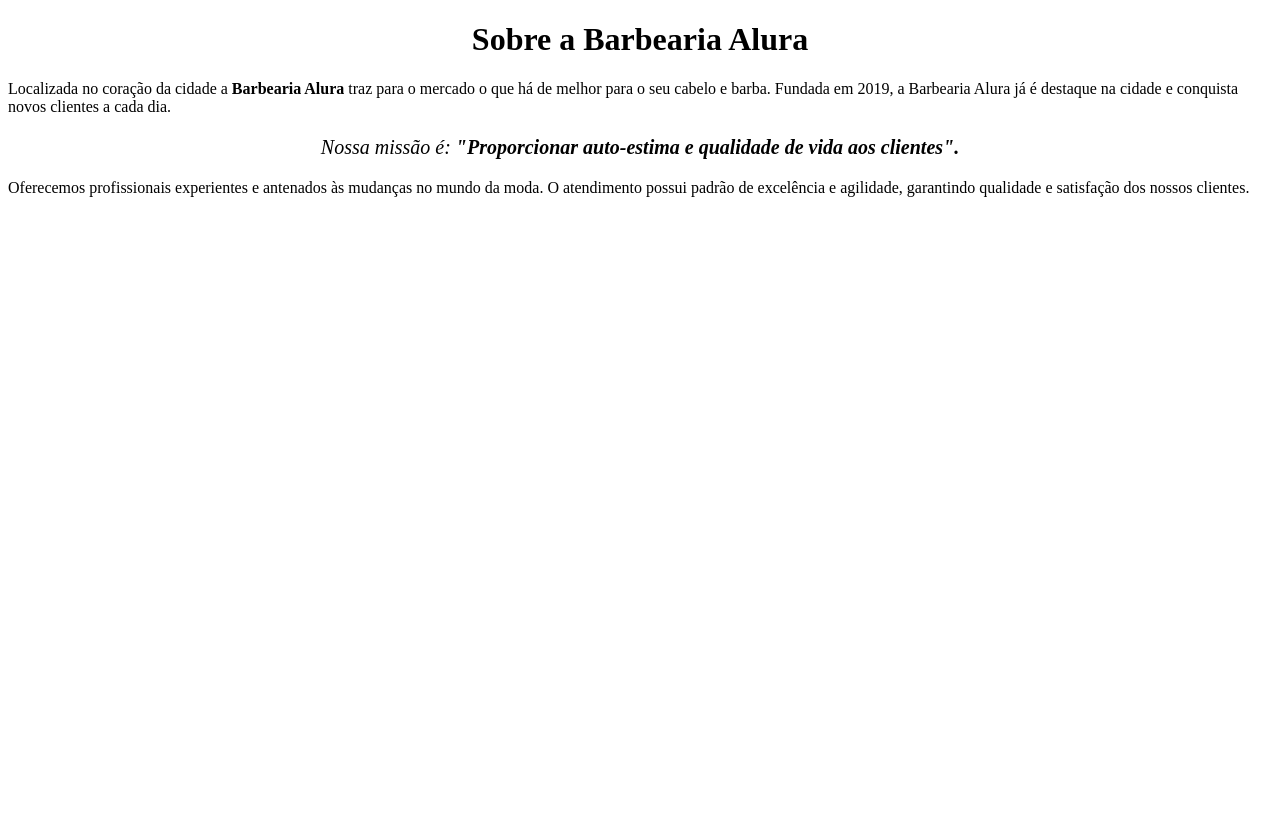
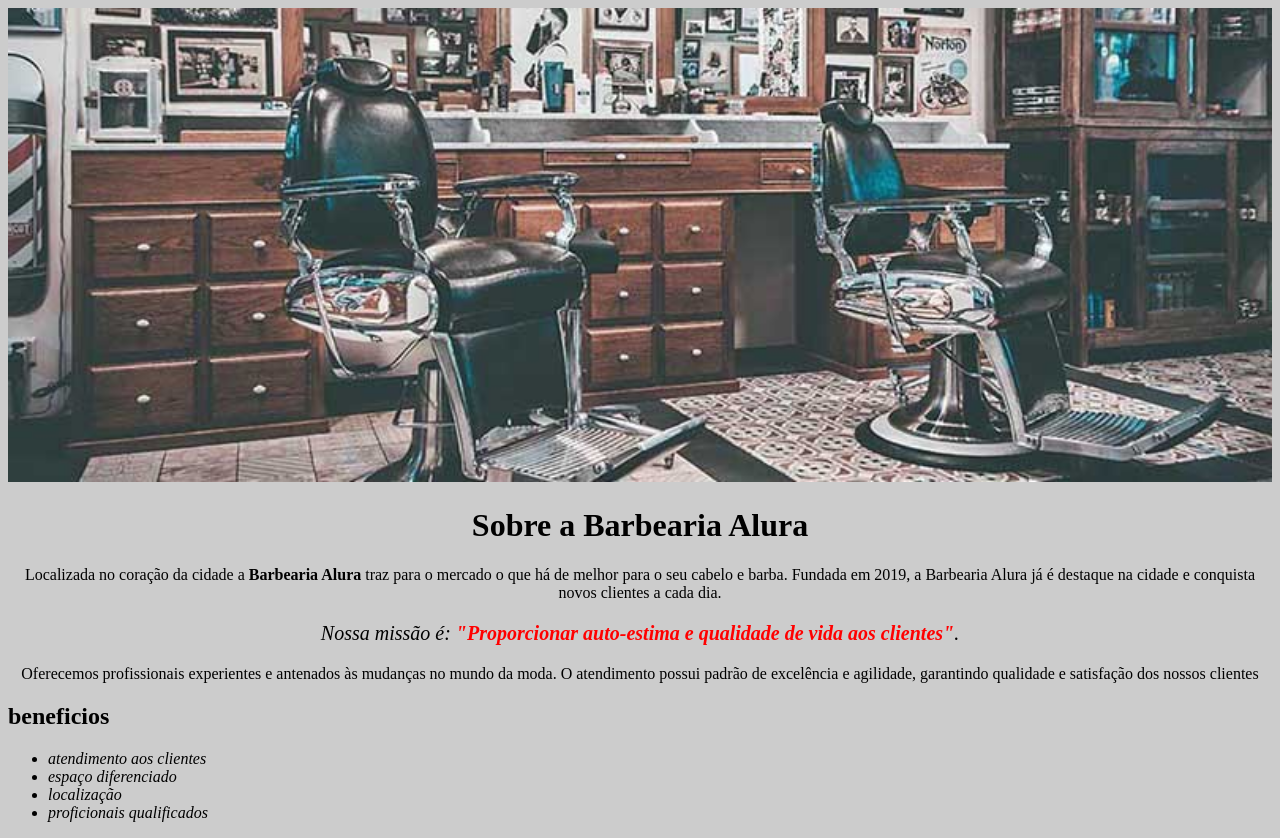
Before and after one commit to anaraquelpp/Projeto-Barbearia, a plain HTML site: page index.html in a window 1280 px wide. Before the commit the page ends 800 px from the top, so only its background shows below. Drawn offline with Linux system fonts and the light colour scheme.

Commit message:
Add files via upload

```diff
--- a/index.html
+++ b/index.html
@@ -3,25 +3,33 @@
 	<head>
 		<meta charset="UTF-8">
 		<title>Barbearia Alura</title>
-		<link rel="stylesheet" hret="style.css">
+		<link rel="stylesheet" href="style.css">
 
-		<style>
-
-		</style>
 	</head>
 
 	<body>
-		<h1 style="text-align: center"> Sobre a Barbearia Alura</h1>
+		<img  id="banner" src="banner.jpg">
+
+
+		<h1> Sobre a Barbearia Alura</h1>
 
 		<p>Localizada no coração da cidade a <strong>Barbearia Alura</strong> traz para o mercado o que há de melhor para o seu cabelo e barba. Fundada em 2019, a Barbearia Alura já é destaque na cidade e conquista novos clientes a cada dia.</p>
 
-		<p style="font-size: 20px; text-align: center;"> <em>Nossa missão é: <strong>"Proporcionar auto-estima e qualidade de vida aos clientes".</strong></em> </p>
+		<p id="missao"><em>Nossa missão é: <strong>"Proporcionar auto-estima e qualidade de vida aos clientes"</strong>.</em></p>
 
-		<p>Oferecemos profissionais experientes e antenados às mudanças no mundo da moda. O atendimento possui padrão de excelência e agilidade, garantindo qualidade e satisfação dos nossos clientes.</p>
+		<p>Oferecemos profissionais experientes e antenados às mudanças no mundo da moda. O atendimento possui padrão de excelência e
+			agilidade, garantindo qualidade e satisfação dos nossos clientes<p>
+
+
+		<h2>beneficios</h2>
+
+		<ul>
+			<li class="itens">atendimento aos clientes </li>
+			<li class="itens">espaço diferenciado </li>
+			<li class="itens">localização</li>
+			<li class="itens">proficionais qualificados</li>
+	</ul>
 
 	</body>
 
 </html>
-
-
-<tag>
--- a/style.css
+++ b/style.css
@@ -1,10 +1,34 @@
 
 body{
-
 	background: #CCCCCC
 }
+
+#banner{
+	width: 100%
+}
+
+h1{
+	text-align: center
+}
+
 
 p{
 	text-align: center;
 
+	}
+
+#missao {
+	font-size: 20px
+
 }
+
+ em strong {
+ 		color: #FF0000;
+	}
+
+
+.itens  {
+	font-style: italic;
+
+
+}
```
Also changed, not shown: banner.jpg (added).
